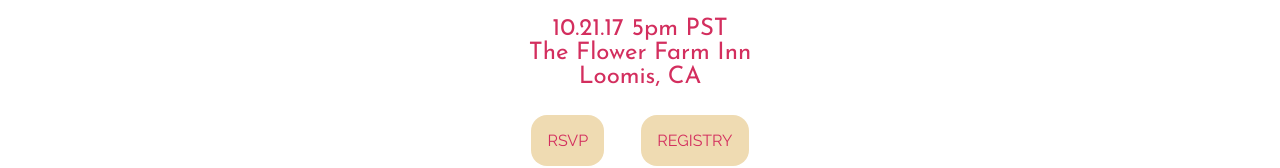
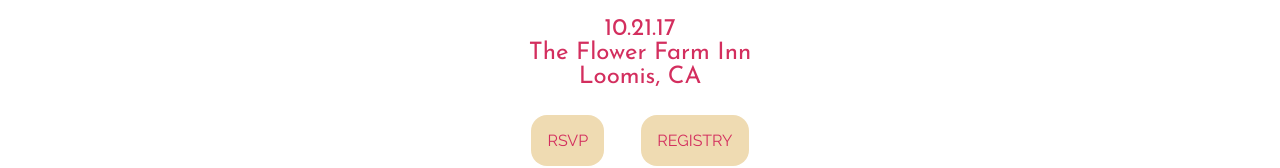
Before and after one commit to lynnrose/lynnrose.github.io, a plain HTML site: page wedding_website/index.html in a window 1280 px wide. Shown: the part 277-445 px from the top of the page. Drawn offline with Linux system fonts and the light colour scheme.

Commit message:
Syncing new repository

```diff
--- a/wedding_website/index.html
+++ b/wedding_website/index.html
@@ -14,7 +14,7 @@
 		<img id="names" src="images/hero.png" alt="Rebecca y David" title="Rebecca y David Weddsing Website">
 	</div>
 
-	<h2>10.21.17 5pm PST<br>
+	<h2>10.21.17<!-- 5pm PST--><br>
 	The Flower Farm Inn<br>
 	Loomis, CA</h2>
 
```
